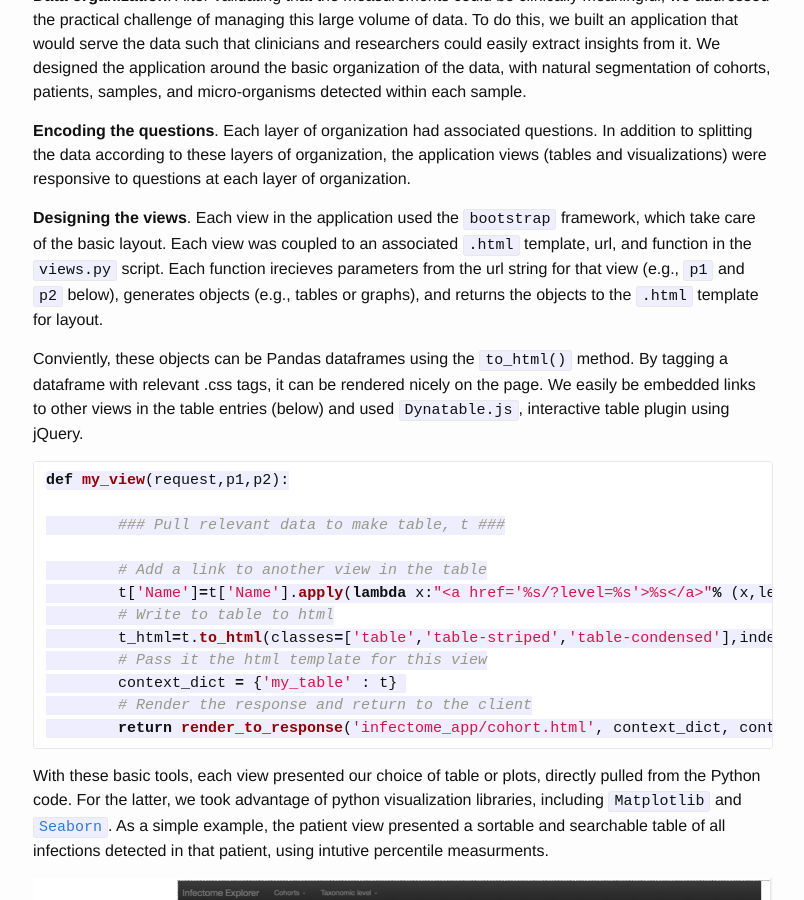
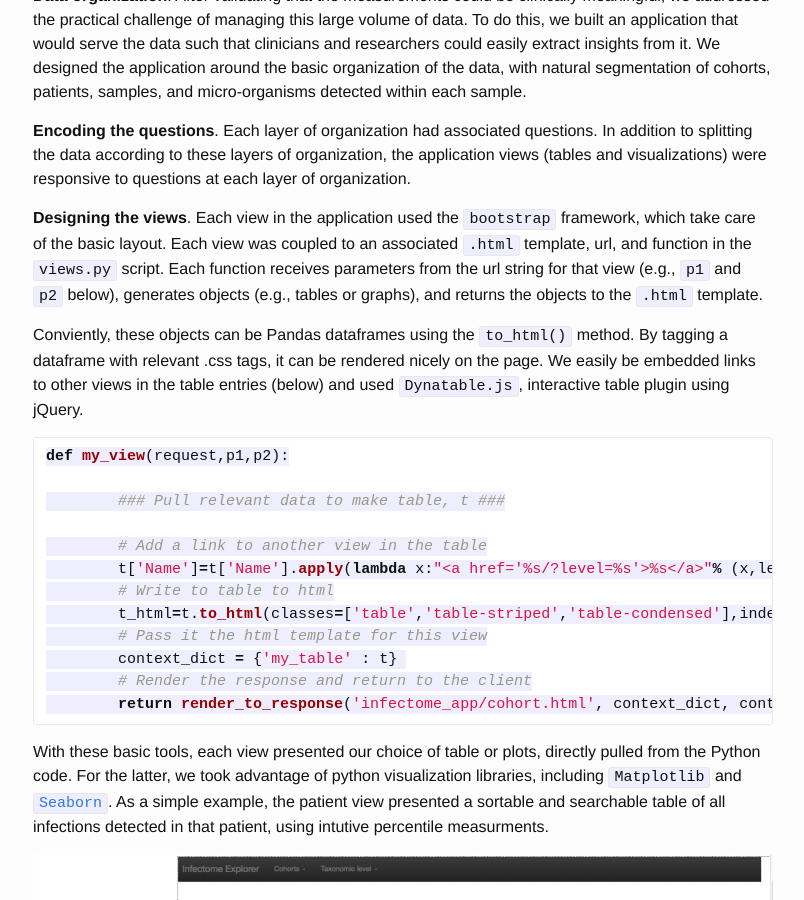
Before and after one commit to rlancemartin/rlancemartin.github.io, a Jekyll site: the page built from _posts/2015-02-10-infectome.markdown, in a window 1280 px wide and 900 px high, scrolled down 4030 px. Shown: the whole window, without its empty margins (237-1041 px from the left). Built offline with Jekyll 4.4.1, drawn with Linux system fonts in a browser that asks for light colours; Markdown is read by kramdown in place of the engine named in the settings.

Commit message:
Updated.

```diff
--- a/_posts/2015-02-10-infectome.markdown
+++ b/_posts/2015-02-10-infectome.markdown
@@ -105,7 +105,7 @@ Many blood samples were collected longitudinally for the same patient, allowing
 
 **Encoding the questions**. Each layer of organization had associated questions. In addition to splitting the data according to these layers of organization, the application views (tables and visualizations) were responsive to questions at each layer of organization.
 
-**Designing the views**. Each view in the application used the `bootstrap` framework, which take care of the basic layout. Each view was coupled to an associated `.html` template, url, and function in the `views.py` script. Each function irecieves parameters from the url string for that view (e.g., `p1` and `p2` below), generates objects (e.g., tables or graphs), and returns the objects to the `.html` template for layout.
+**Designing the views**. Each view in the application used the `bootstrap` framework, which take care of the basic layout. Each view was coupled to an associated `.html` template, url, and function in the `views.py` script. Each function receives parameters from the url string for that view (e.g., `p1` and `p2` below), generates objects (e.g., tables or graphs), and returns the objects to the `.html` template.
 
 Conviently, these objects can be Pandas dataframes using the `to_html()` method. By tagging a dataframe with relevant .css tags, it can be rendered nicely on the page. We easily be embedded links to other views in the table entries (below) and used `Dynatable.js`, interactive table plugin using jQuery.
 
```
